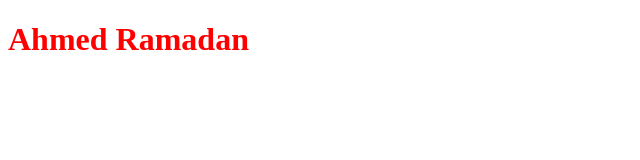
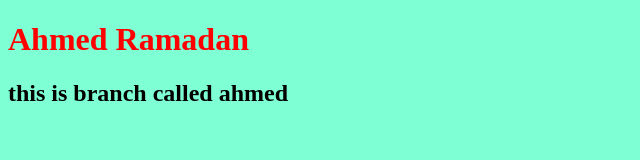
Before and after one commit to enramadan/welcome, a plain HTML site: page index.html in a window 1280 px wide. Shown: the whole page, without its empty margins (0-640 px from the left). Drawn offline with Linux system fonts and the light colour scheme.

Commit message:
we modified the background-color of the the page and add hiding2

```diff
--- a/index.html
+++ b/index.html
@@ -9,6 +9,7 @@
 </head>
 <body>
     <h1> Ahmed Ramadan </h1>
+    <h2> this is branch called ahmed </h2>
 
 
 
--- a/style.css
+++ b/style.css
@@ -1,3 +1,6 @@
 h1{
     color:red;
 }
+body{
+    background-color: aquamarine;
+}
```
